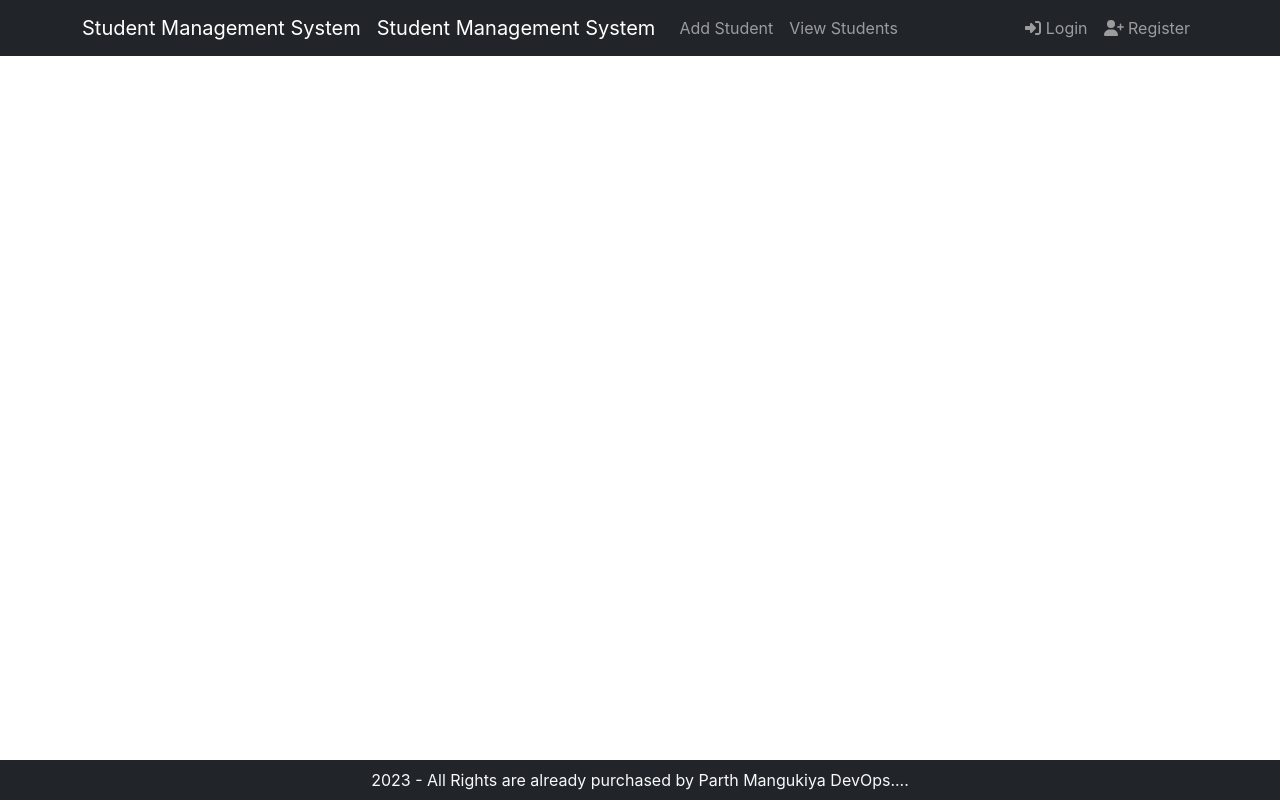
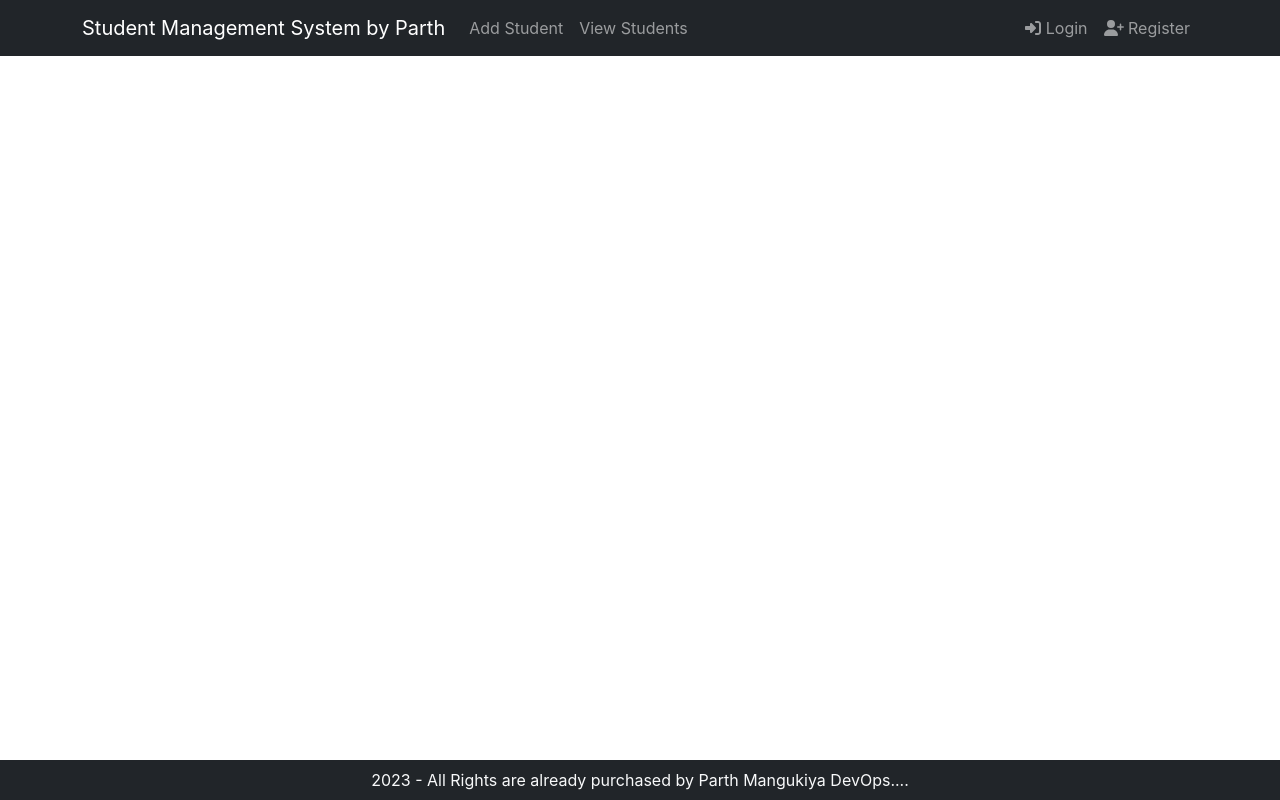
Before and after one commit to 20IT066/React_app-CI-CD, a React (Create React App) app: page / in a window 1280 px wide. Built offline with nearby package versions, Linux system fonts and the light colour scheme.

Commit message:
Final test  for check

```diff
--- a/src/components/NavigationBar.js
+++ b/src/components/NavigationBar.js
@@ -12,9 +12,7 @@ export default function NavigationBar() {
       <Navbar collapseOnSelect expand="lg" bg="dark" variant="dark">
       <Container>
 
-        <Link to="/" className='navbar-brand'>Student Management System</Link>
-
-        <Link to="/" className='navbar-brand'>Student Management System</Link>
+        <Link to="/" className='navbar-brand'>Student Management System by Parth</Link>
 
         <Navbar.Toggle aria-controls="responsive-navbar-nav" />
         <Navbar.Collapse id="responsive-navbar-nav">
```
